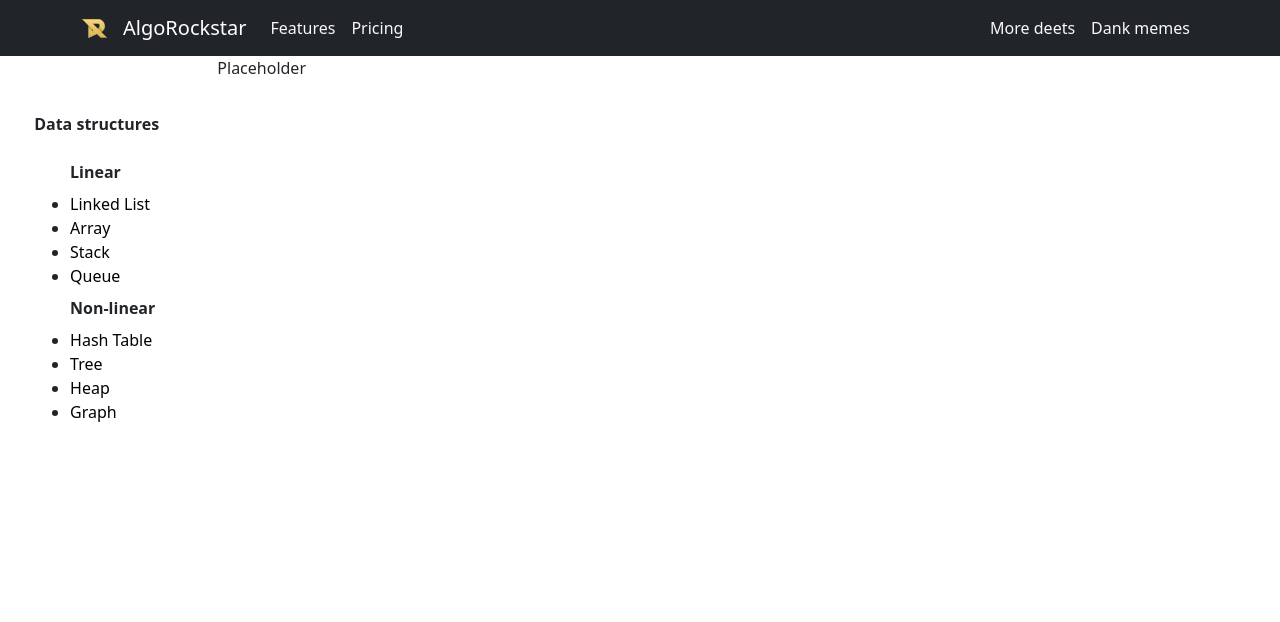
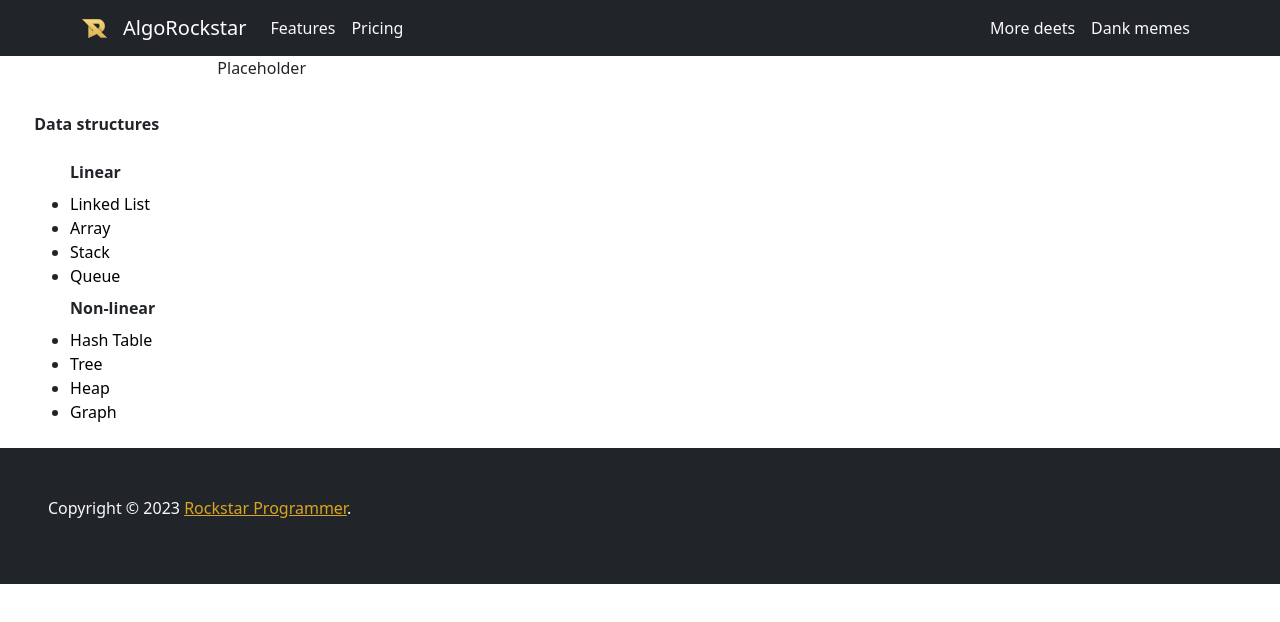
Before and after one commit to karpinski1994/algo-rockstar, a Next.js app: page / in a window 1280 px wide. Shown: the top 622 px of the page. Built offline with nearby package versions, Linux system fonts and the light colour scheme.

Commit message:
Add simple footer

```diff
--- /dev/null
+++ b/components/Footer/index.tsx
@@ -0,0 +1,17 @@
+import React from 'react'
+
+type Props = {}
+
+function Footer({ }: Props) {
+    return (
+        <div className="p-5 bg-dark text-light" >
+            <div className="row">
+                <div className="col-lg-12 col-sm-12 col-xs-12">
+                    <p className="copyright">Copyright © 2023 <a className="link" href="https://rockstar-programmer.com/">Rockstar Programmer</a>.</p>
+                </div>
+            </div>
+        </div >
+    )
+}
+
+export default Footer
--- a/pages/_app.tsx
+++ b/pages/_app.tsx
@@ -6,7 +6,7 @@ import css from 'styled-jsx/css'
 import Container from 'react-bootstrap/Container';
 import StackNavbar from '@/components/StackNavbar';
 import HeaderNavbar from '@/components/HeaderNavbar/HeaderNavbar';
-import TabsNavbar from '@/components/TabsNavbar/TabsNavbar';
+import Footer from '@/components/Footer';
 
 const Layout = ({ Component, pageProps }) => {
   if (Component.getLayout) {
@@ -25,17 +25,16 @@ export default function App({ Component, pageProps }: AppProps) {
         <Layout Component={Component} pageProps={pageProps} />
       </main>
     </div>
+    <Footer />
     <style jsx>{layoutStyles}</style>
   </Container>)
 }
 
 const layoutStyles = css`
 .main-wrapper {
-  height: 100vh;
 }
 
 .container {
-  height: 100vh;
   width: 100vw;
 }
 
@@ -50,7 +49,6 @@ header {
   display:flex;
   flex-direction:row;
   text-align: center;
-  height: 90%;
 }
 
 nav {
@@ -62,6 +60,5 @@ nav {
 }
 
 main {
-  height: calc(100vh - 56px);
 }
 `
--- a/styles/globals.css
+++ b/styles/globals.css
@@ -118,6 +118,10 @@ a.carousel-control-next
   background: lightblue;
 }
 
+.link {
+  color: goldenrod
+}
+
 /* TODO: Try to not do it here */
 .link-active {
   color: goldenrod !important;
```
